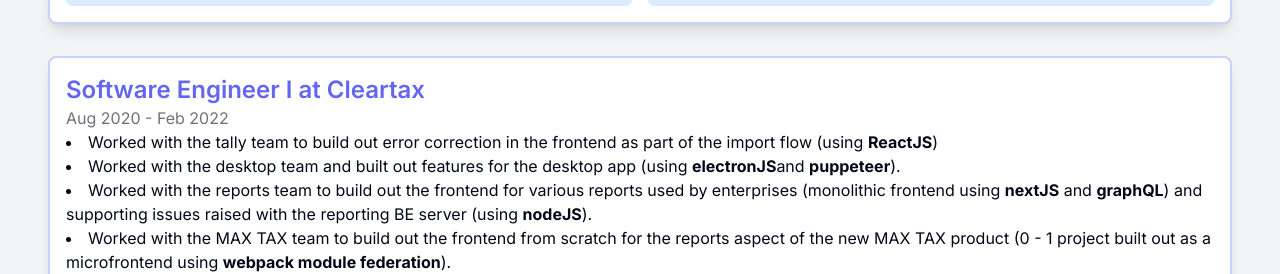
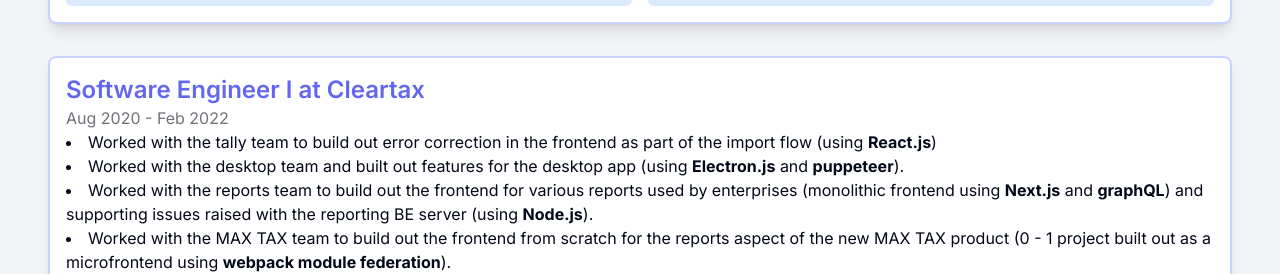
Before and after one commit to Mohammed-Fayaz/personal-portfolio, a Next.js app: page /work in a window 1280 px wide. Shown: the part 896-1170 px from the top of the page. Built offline with nearby package versions, Linux system fonts and the light colour scheme.

Commit message:
Text formatting

```diff
--- a/src/app/work/page.tsx
+++ b/src/app/work/page.tsx
@@ -120,20 +120,20 @@
             <li>
               Worked with the tally team to build out error correction in the
               frontend as part of the import flow (using{" "}
-              <span className="font-bold">ReactJS</span>)
+              <span className="font-bold">React.js</span>)
             </li>
             <li>
               Worked with the desktop team and built out features for the
-              desktop app (using <span className="font-bold">electronJS</span>
+              desktop app (using <span className="font-bold">Electron.js</span>{" "}
               and <span className="font-bold">puppeteer</span>).
             </li>
             <li>
               Worked with the reports team to build out the frontend for various
               reports used by enterprises (monolithic frontend using{" "}
-              <span className="font-bold">nextJS</span> and{" "}
+              <span className="font-bold">Next.js</span> and{" "}
               <span className="font-bold">graphQL</span>) and supporting issues
               raised with the reporting BE server (using{" "}
-              <span className="font-bold">nodeJS</span>).
+              <span className="font-bold">Node.js</span>).
             </li>
             <li>
               Worked with the MAX TAX team to build out the frontend from
```
